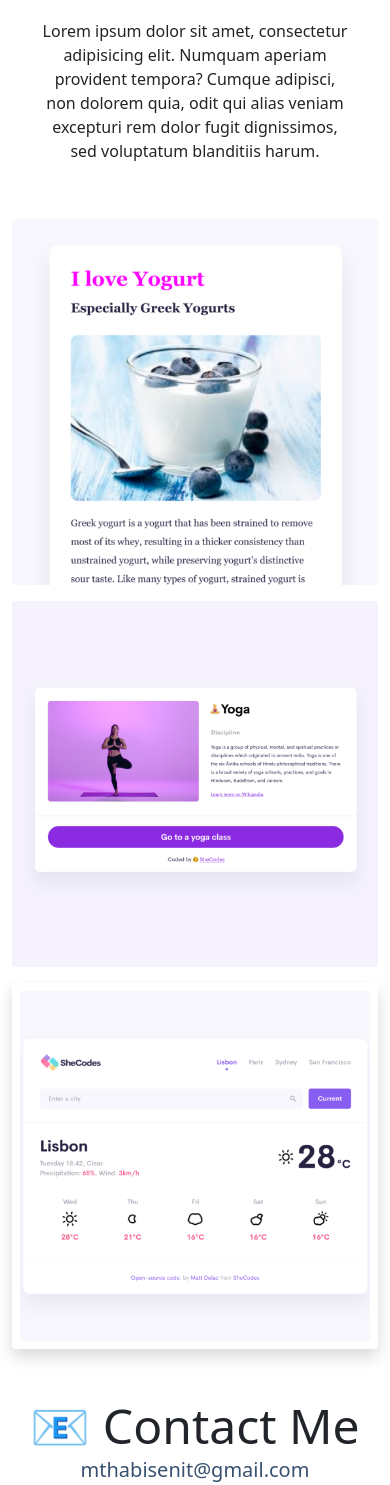
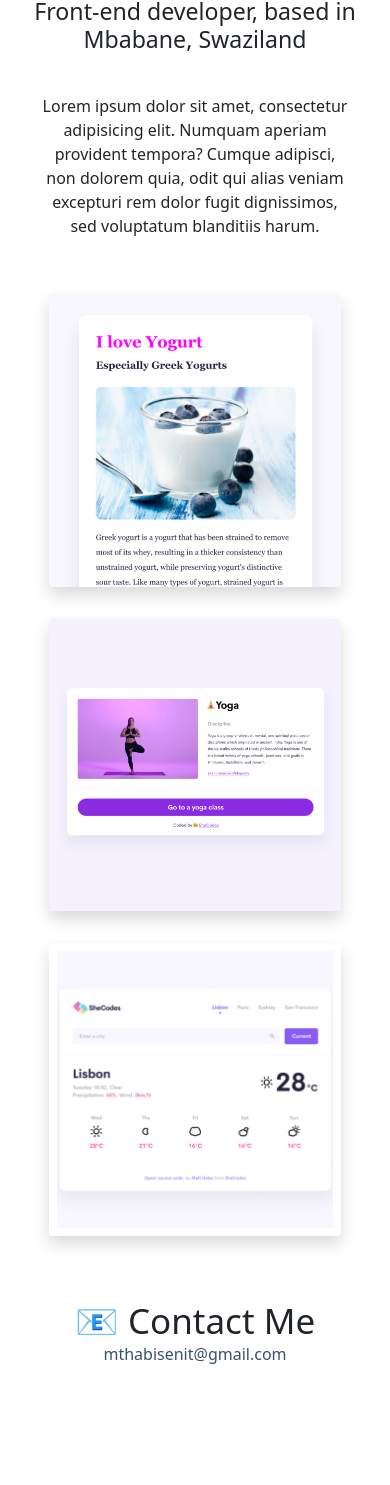
Before and after one commit to MthabiKT/homework-static-website, a plain HTML site: page about.html in a window 390 px wide. Shown: the part 166-1651 px from the top of the page. After the commit the page ends 1532 px from the top, so only its background shows below. Drawn offline with nearby package versions, Linux system fonts and the light colour scheme.

Commit message:
Updated media queries

```diff
--- a/about.html
+++ b/about.html
@@ -47,8 +47,8 @@
       </div>
     </nav>
 
-    <h1>About Me</h1>
-    <h3 class="text-center">
+    <h1 class="display-1 mt-5">About Me</h1>
+    <h3 class="text-center mt-2">
       Front-end developer, based in Mbabane, Swaziland
     </h3>
     <div class="about-paragraph text-center">
@@ -61,32 +61,32 @@
     </div>
     <div class="container">
       <div class="row d-flex">
-        <div class="col-sm-4 mt-3">
+        <div class="col-md-4 mt-3">
           <img
             src="images/yogurt.png"
-            class="img-fluid rounded"
+            class="img-fluid rounded about-image shadow mb-3"
             alt="yogurt image"
           />
         </div>
-        <div class="col-sm-4 mt-3">
+        <div class="col-md-4 mt-3">
           <img
             src="images/yoga.png"
-            class="img-fluid rounded"
+            class="img-fluid rounded about-image shadow mb-3"
             alt="yoga image"
           />
         </div>
 
-        <div class="col-sm-4 mt-3">
+        <div class="col-md-4 mt-3">
           <img
             src="images/weather.png"
-            class="img-fluid p-2 shadow rounded"
+            class="img-fluid p-2 shadow rounded shadow about-image mb-3"
             alt="weather app image"
           />
         </div>
       </div>
     </div>
     <div class="mt-5" id="contact">
-      <h2>📧 Contact Me</h2>
+      <h2 class="contact-me">📧 Contact Me</h2>
       <a
         href="mailto:mthabisenit@gmail.com"
         class="email-link"
--- a/src/style.css
+++ b/src/style.css
@@ -87,4 +87,28 @@ h3 {
   h3 {
     text-align: center;
   }
+  .contact-me {
+    font-size: 35px;
+  }
+  .email-link {
+    font-size: 16px;
+  }
 }
+
+@media (max-width: 476px) {
+  .about-image {
+    max-width: 80%;
+    margin: 0 auto;
+    display: block;
+    padding: 0px;
+  }
+}
+
+@media (max-width: 768px) {
+  .launch-link {
+    text-align: center;
+    margin: auto;
+    display: block;
+    max-width: 70%;
+  }
+}
```
Also changed, not shown: index.html (+9 -9 lines).
